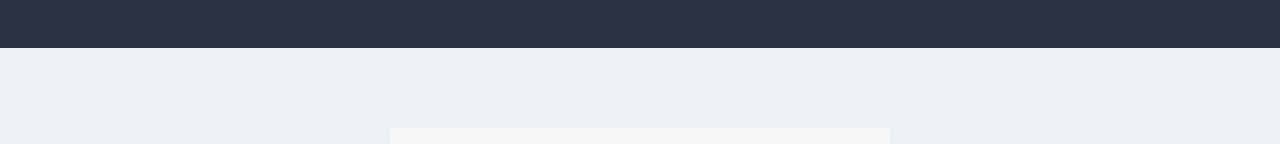
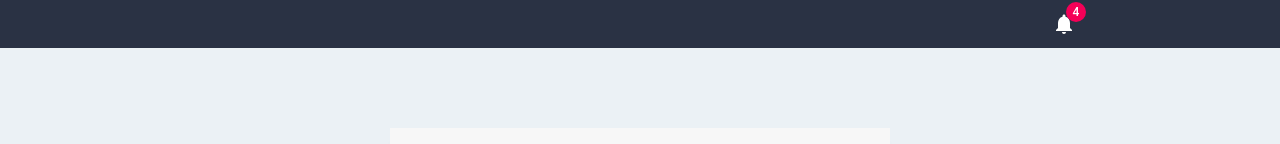
Before and after one commit to npolivanov/test_task, a React (Create React App) app: page /auth in a window 1280 px wide. Shown: the top 144 px of the page. Built offline with nearby package versions, Linux system fonts and the light colour scheme.

Commit message:
add drop menu

```diff
--- a/src/api/consts.tsx
+++ b/src/api/consts.tsx
@@ -1,6 +1,8 @@
 /// media query
 export const media = {
   CardForm: `(max-width: 500px)`,
+  Menu: `(max-width: 650px)`,
+  MenuModile: `(min-width: 650px)`,
 };
 
 // login and password
--- /dev/null
+++ b/src/components/DropMenu/index.tsx
@@ -0,0 +1,66 @@
+import React from "react";
+import { Link } from "react-router-dom";
+import IconButton from "@material-ui/core/IconButton";
+import Menu from "@material-ui/core/Menu";
+import MenuItem from "@material-ui/core/MenuItem";
+import styled from "styled-components";
+import { media } from "api/consts";
+
+interface ObjectProps {
+  title: String;
+  link: String;
+}
+
+interface Props {
+  handleClick: (event: any) => void;
+  handleClose: () => void;
+  links: Array<ObjectProps>;
+  location: any;
+  open: boolean;
+  anchorEl: any;
+  widthItem?: String;
+  heigthItem?: number;
+  children: React.ReactNode;
+}
+const ITEM_HEIGHT: number = 48;
+
+const DropMenu = (props: Props) => {
+  return (
+    <div>
+      <IconButton
+        aria-label="more"
+        aria-controls="long-menu"
+        aria-haspopup="true"
+        onClick={props.handleClick}>
+        {props.children}
+      </IconButton>
+      <Menu
+        id="long-menu"
+        anchorEl={props.anchorEl}
+        keepMounted
+        open={props.open}
+        onClose={props.handleClose}
+        PaperProps={{
+          style: {
+            maxHeight: ITEM_HEIGHT * 4.5,
+            width: "20ch",
+          },
+        }}>
+        {props.links.map((item, i) => (
+          <MenuItem
+            key={i}
+            selected={props.location.pathname === item.link}
+            onClick={props.handleClose}>
+            <Link
+              to={item.link}
+              style={{ textDecoration: "none", color: "#000" }}>
+              {item.title}
+            </Link>
+          </MenuItem>
+        ))}
+      </Menu>
+    </div>
+  );
+};
+
+export default DropMenu;
--- a/src/components/Header/index.tsx
+++ b/src/components/Header/index.tsx
@@ -1,4 +1,4 @@
-import React from "react";
+import React, { useState } from "react";
 import styled from "styled-components";
 import { connect } from "react-redux";
 import { PropsState } from "api/consts";
@@ -7,7 +7,9 @@ import { makeStyles } from "@material-ui/core/styles";
 import ExitToAppIcon from "@material-ui/icons/ExitToApp";
 import { actions as actionsProfile } from "reducer/profile";
 import { withRouter } from "react-router-dom";
-
+import DropMenu from "components/DropMenu";
+import Badge from "@material-ui/core/Badge";
+import NotificationsIcon from "@material-ui/icons/Notifications";
 interface Props {
   login?: String;
   token: String;
@@ -23,7 +25,34 @@ const useStyles = makeStyles({
 });
 
 const Header = (props: Props) => {
+  const [anchorEl, setAnchorEl] = React.useState(null);
+  const open = Boolean(anchorEl);
+
+  const links = [
+    {
+      title: "add",
+      link: "/",
+    },
+    {
+      title: "user",
+      link: "/user",
+    },
+    {
+      title: "view",
+      link: "/view",
+    },
+  ];
+
+  const handleClick = (event: any) => {
+    setAnchorEl(event.currentTarget);
+  };
+
+  const handleClose = () => {
+    setAnchorEl(null);
+  };
+
   const classes = useStyles();
+
   const logOut = () => {
     localStorage.setItem("login", "");
     localStorage.setItem("token", "");
@@ -41,6 +70,17 @@ const Header = (props: Props) => {
             </Button>
           )}
         </Profile>
+        <DropMenu
+          handleClick={handleClick}
+          handleClose={handleClose}
+          links={links}
+          anchorEl={anchorEl}
+          open={open}
+          location={123}>
+          <Badge badgeContent={4} color="secondary">
+            <NotificationsIcon style={{ color: "#fff" }} />
+          </Badge>
+        </DropMenu>
       </HeaderContent>
     </HeaderComponents>
   );
@@ -58,6 +98,7 @@ const HeaderContent = styled.div`
   width: 70%;
   color: white;
   display: flex;
+  justify-content: space-between;
   align-items: center;
 `;
 
--- a/src/components/Menu/index.tsx
+++ b/src/components/Menu/index.tsx
@@ -1,15 +1,21 @@
-import React from "react";
+import React, { useState } from "react";
 import { withRouter } from "react-router-dom";
 import styled from "styled-components";
 import Typography from "@material-ui/core/Typography";
+import MoreVertIcon from "@material-ui/icons/MoreVert";
 import Item from "./Item";
+import DropMenu from "components/DropMenu";
+import { media } from "api/consts";
 
 interface Props {
   history: any;
   location: any;
 }
 
-const Menu = (props: Props) => {
+const MenuComponent = (props: Props) => {
+  const [anchorEl, setAnchorEl] = useState(null);
+  const open = Boolean(anchorEl);
+
   const links = [
     {
       title: "add",
@@ -24,8 +30,28 @@ const Menu = (props: Props) => {
       link: "/view",
     },
   ];
+
+  const handleClick = (event: any) => {
+    setAnchorEl(event.currentTarget);
+  };
+
+  const handleClose = () => {
+    setAnchorEl(null);
+  };
+
   return (
     <Wrapper>
+      <MobileComponents>
+        <DropMenu
+          handleClick={handleClick}
+          handleClose={handleClose}
+          links={links}
+          anchorEl={anchorEl}
+          open={open}
+          location={props.location}>
+          <MoreVertIcon />
+        </DropMenu>
+      </MobileComponents>
       <Nav>
         <Typography variant="h4" component="h2">
           Add user
@@ -59,10 +85,25 @@ const Nav = styled.nav`
   display: flex;
   justify-content: space-between;
   align-items: center;
+  @media only screen and ${media.Menu} {
+    display: none;
+  }
+`;
+
+const MobileComponents = styled.div`
+  width: 70%;
+  display: flex;
+  justify-content: flex-start;
+  @media only screen and ${media.Menu} {
+    display: flex;
+  }
+  @media only screen and ${media.MenuModile} {
+    display: none;
+  }
 `;
 
 const Items = styled.div`
   display: flex;
 `;
 
-export default withRouter(Menu);
+export default withRouter(MenuComponent);
--- a/src/pages/Main/index.tsx
+++ b/src/pages/Main/index.tsx
@@ -4,7 +4,7 @@ import Button from "@material-ui/core/Button";
 import { checkToken } from "api/helpFunction";
 import { withRouter } from "react-router-dom";
 import Header from "components/Header";
-import Menu from "components/Menu";
+import MenuComponent from "components/Menu";
 
 interface Props {
   history: any;
@@ -24,7 +24,7 @@ const Main = (props: Props) => {
   return (
     <div>
       <Header />
-      <Menu />
+      <MenuComponent />
     </div>
   );
 };
```
Also changed, not shown: 1 other file (tests, documents, lock files or other folders).
